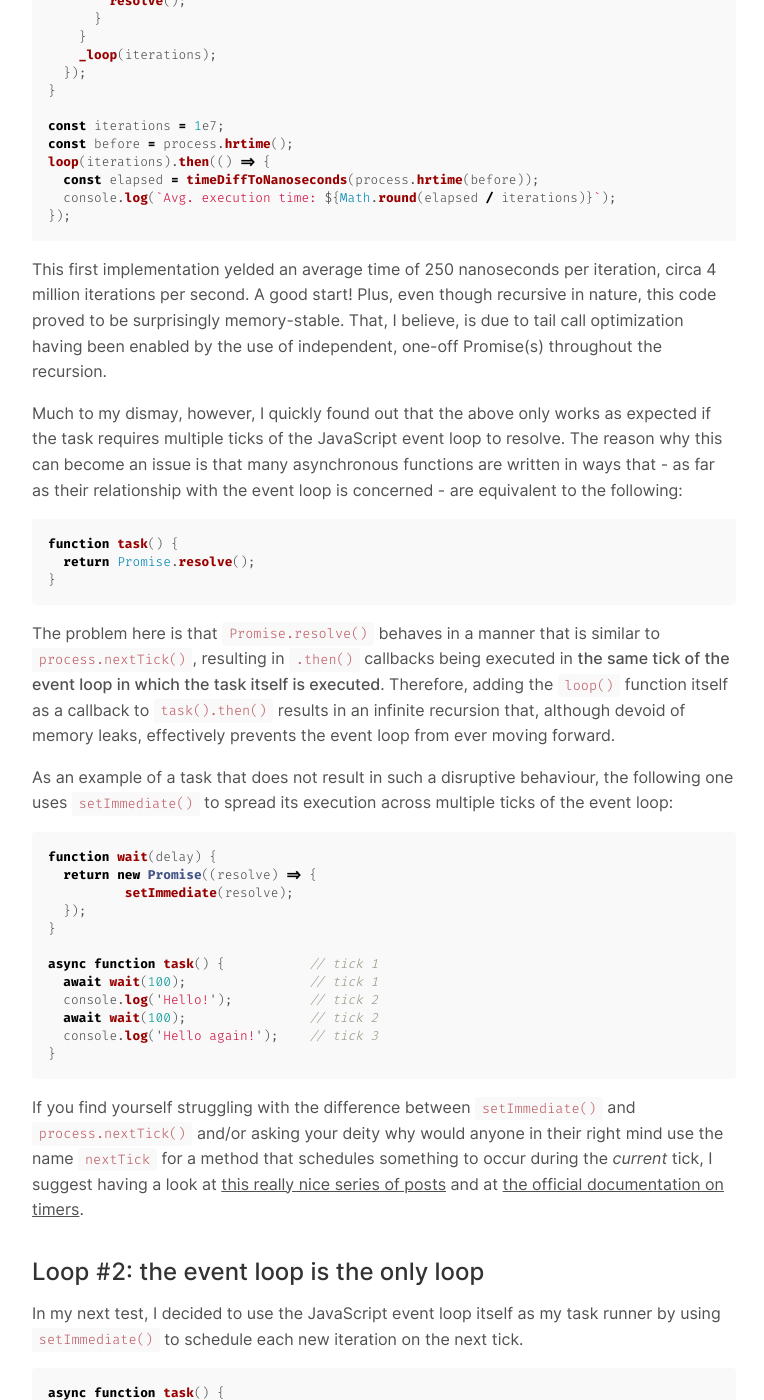
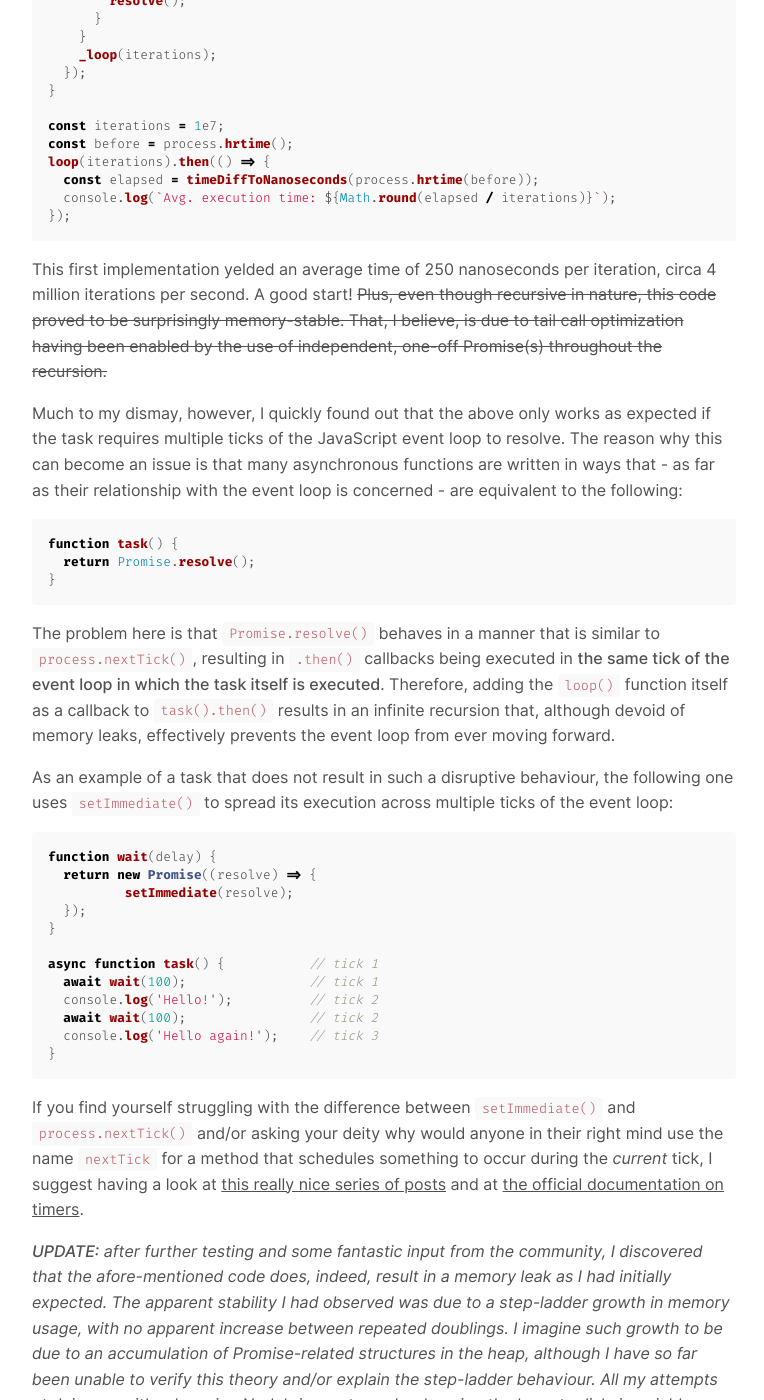
Before and after one commit to jacoscaz/treesandrobots.github.io, a Jekyll site: the page built from _posts/2018-06-28-looping-async-functions-nodejs.md, in a window 1280 px wide and 1400 px high, scrolled down 3206 px. Shown: the whole window, without its empty margins (256-1020 px from the left). Built offline with Jekyll 4.4.1, drawn with Linux system fonts in a browser that asks for light colours; some of the changed text lies outside the part shown.

Commit message:
expands the post about async loops, adding a section about recent findings on memory stability

````diff
--- a/_posts/2018-06-28-looping-async-functions-nodejs.md
+++ b/_posts/2018-06-28-looping-async-functions-nodejs.md
@@ -94,7 +94,7 @@
 
 ## Loop #1: simple and disruptive
 
-Given the asynchronous nature of promises and ES6's [tail call optimization][tail-call-optimization-post], I initially tested the following loop:
+Given the asynchronous nature of promises ~~and ES6's [tail call optimization][tail-call-optimization-post]~~, I initially tested the following loop:
 
 ```js
 async function task() {
@@ -130,7 +130,7 @@
 });
 ```
 
-This first implementation yelded an average time of 250 nanoseconds per iteration, circa 4 million iterations per second. A good start! Plus, even though recursive in nature, this code proved to be surprisingly memory-stable. That, I believe, is due to tail call optimization having been enabled by the use of independent, one-off Promise(s) throughout the recursion.
+This first implementation yelded an average time of 250 nanoseconds per iteration, circa 4 million iterations per second. A good start! ~~Plus, even though recursive in nature, this code proved to be surprisingly memory-stable. That, I believe, is due to tail call optimization having been enabled by the use of independent, one-off Promise(s) throughout the recursion.~~
 
 Much to my dismay, however, I quickly found out that the above only works as expected if the task requires multiple ticks of the JavaScript event loop to resolve. The reason why this can become an issue is that many asynchronous functions are written in ways that - as far as their relationship with the event loop is concerned - are equivalent to the following:
 
@@ -160,6 +160,8 @@
 ```
 
 If you find yourself struggling with the difference between `setImmediate()` and `process.nextTick()` and/or asking your deity why would anyone in their right mind use the name `nextTick` for a method that schedules something to occur during the _current_ tick, I suggest having a look at [this really nice series of posts][nice-posts-on-timers] and at [the official documentation on timers][nodejs-timers].
+
+_**UPDATE:** after further testing and some fantastic input from the community, I discovered that the afore-mentioned code does, indeed, result in a memory leak as I had initially expected. The apparent stability I had observed was due to a step-ladder growth in memory usage, with no apparent increase between repeated doublings. I imagine such growth to be due to an accumulation of Promise-related structures in the heap, although I have so far been unable to verify this theory and/or explain the step-ladder behaviour. All my attempts at doing so, either by using Node's inspector or by dumping the heap to disk, invariably result in the process crashing out of existence. It is also worth mentioning that [TCO](tail-call-optimization-post) was [dropped from V8 (and therefore Node) in July 2017](https://stackoverflow.com/a/42788286)._
 
 ## Loop #2: the event loop is the only loop
 
````
